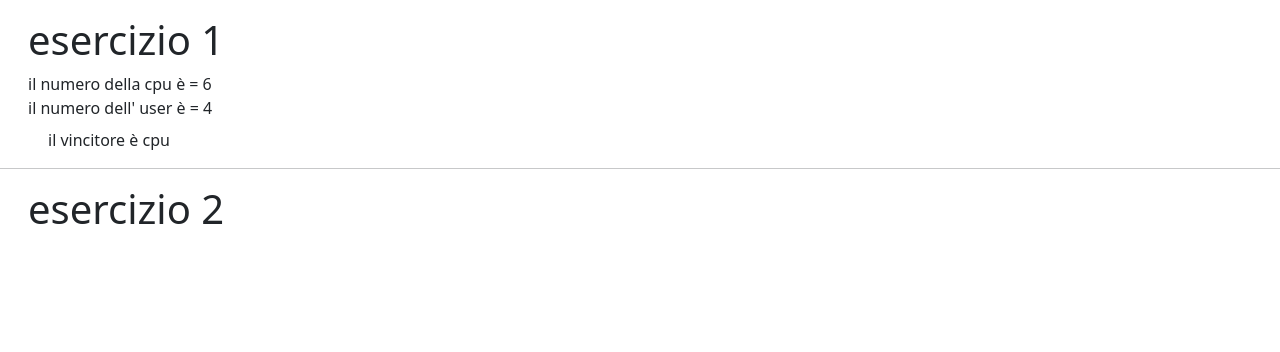
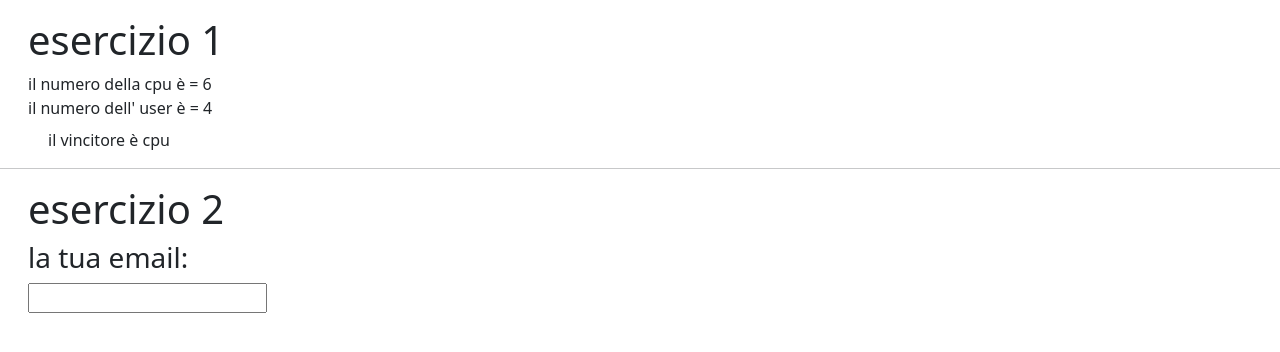
Before and after one commit to LeonardoContino/js-mail-dadi, a plain HTML site: page index.html in a window 1280 px wide. Drawn offline with nearby package versions, Linux system fonts and the light colour scheme.

Commit message:
step 1 done

```diff
--- a/index.html
+++ b/index.html
@@ -24,6 +24,11 @@
     <hr />
     <div class="container m-3">
       <h1>esercizio 2</h1>
+      <div class="form">
+        <h3>la tua email:</h3>
+        <input type="email" name="" id="email" />
+        <p id="textemail"></p>
+      </div>
     </div>
   </body>
 </html>
--- a/main.js
+++ b/main.js
@@ -70,3 +70,7 @@ L'esito del controllo deve essere stampato in pagina
 
 
 */
+
+const email = document.getElementById("email");
+const textemail = document.getElementById("textemail");
+// console.log(textemail, email);
```
